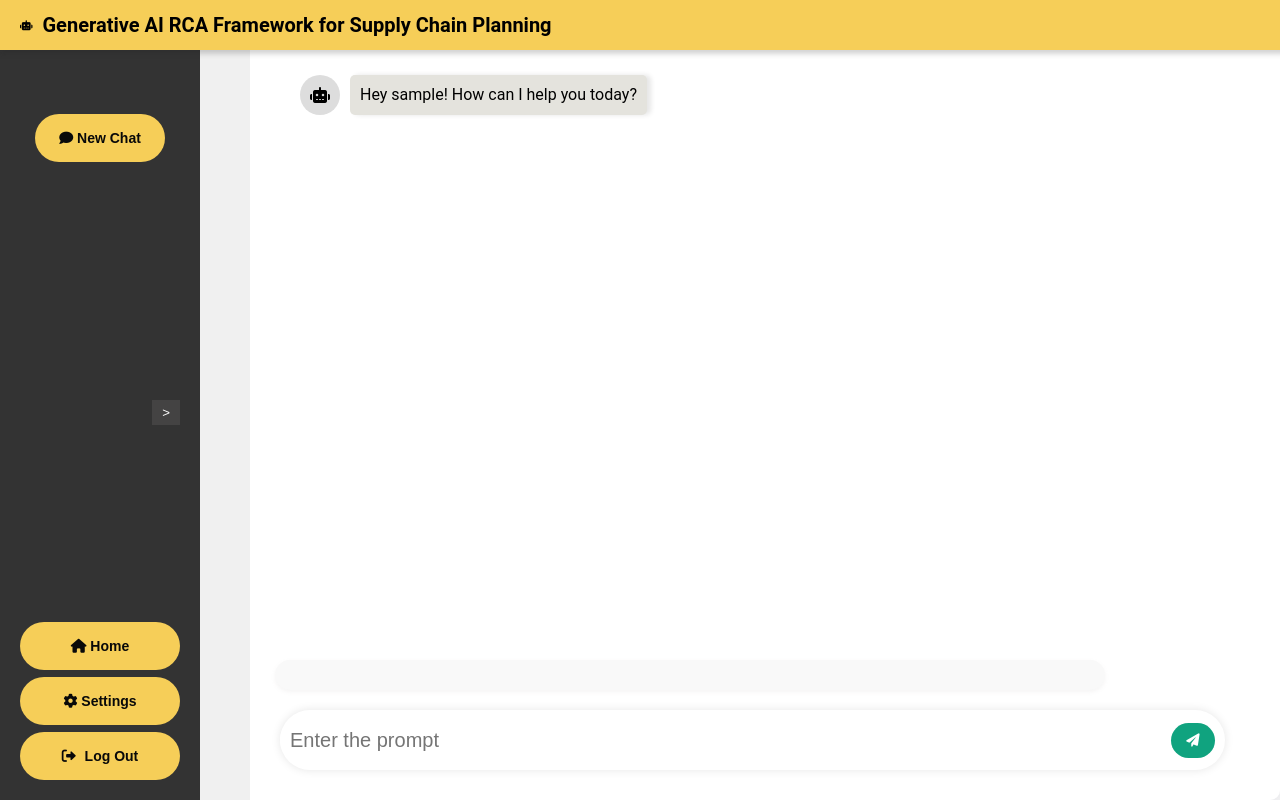
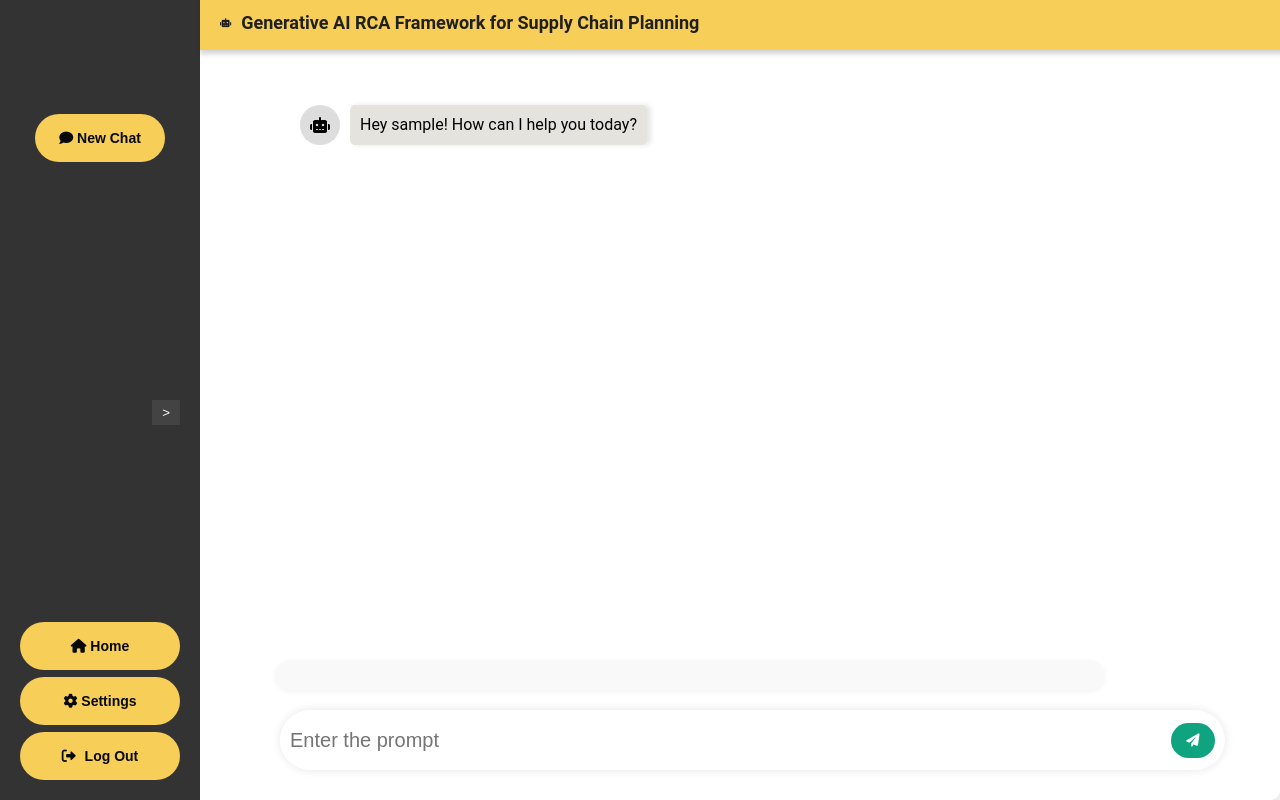
Before and after one commit to adityagupta199/GEN-AI-CHATBOT, a Flask app: page /chat in a window 1280 px wide. Run offline with Flask 3, Linux system fonts and the light colour scheme; the visitor is signed in with stand-in values (Sample User, id 1); some libraries are stand-ins or nearby versions.

Commit message:
Changes 19-04-24 11:30 pm

```diff
--- a/ppc_user_questions.json
+++ b/ppc_user_questions.json
@@ -1,6 +1,6 @@
 {
   "which are my underutilised Resources": 10,
-  "What is the overall fil rate for the All Month": 323,
+  "What is the overall fil rate for the All Month": 324,
   "What is the overall fil rate for jan": 1,
   "Give me the need quantity, met quantity and Fillrate for every dmdtype and date": 37,
   "Give me the product groupwise Fillrates & different demand type fill rates for all months": 13,
--- a/static/css/style.css
+++ b/static/css/style.css
@@ -24,56 +24,27 @@ body {
   overflow-y: auto;
 }
 
-.side-panel {
-  position: fixed;
-  display: flex;
-  top: 0;
-  left: 0;
-  width: 200px;
-  height: 100%;
-  background-color: #333;
-  color: #fff;
-  z-index: 1000;
-  flex-direction: column; /* Align items vertically */
-  justify-content: flex-start; /* Align items at the start by default */
-}
-
-.side-panel ul {
-  list-style-type: none;
-  padding: 0;
-  margin: 0;
-}
-
-.side-panel li {
-  padding: 20px;
-}
-
-.side-panel li:not(:last-child) {
-  border-bottom: 1px solid #fff; /* Add border below all items except last */
-}
-
-.side-panel li a {
-  color: #fff;
-  text-decoration: none;
-  display: block;
-}
-
-.side-panel li a:hover {
-  background-color: #555;
-}
-
-
 .chatbot-header {
 position: fixed; /* Fixed position */
 top: 0; /* Position from the top */
+left: 200px;
 width: 100%; /* Adjust the width to fill remaining space */
 background-color: #f6ce58; /* Background color */
-color: #000000; /* Text color */
+color: #212020; /* Text color */
 height: 50px; /* Adjust the height as needed */
 padding: 0 20px; /* Adjust padding as needed */
-font-size: 10px; /* Adjust font size as needed */
+font-size: 9px; /* Adjust font size as needed */
 z-index: 999; /* Ensure the header appears above the side panel */
 box-shadow: 0px 4px 5px rgba(35, 35, 35, 0.2);
+transition: width 2s ease;
+}
+
+.collapsed .chatbot-header {
+  display: flex;
+  left: 100px;
+  width: 100%;
+  align-items: center;
+   /* Align items at the center when panel is collapsed */
 }
 
 .logo {
@@ -96,6 +67,7 @@ box-shadow: 0px 4px 5px rgba(35, 35, 35, 0.2);
   margin-left: 275px;
 }
 
+
 .bot-icon {
   width: 40px;
   height: 40px;
@@ -112,7 +84,7 @@ box-shadow: 0px 4px 5px rgba(35, 35, 35, 0.2);
   flex-grow: 1;
   overflow-y: auto;
   padding: 25px;
-  margin-top: 50px;
+  margin-top: 80px;
   height: 100%;
 }
 .chat-messages {
@@ -574,19 +546,26 @@ tr:nth-child(even) {
   background-color: #efefea;
 }
 
+
+.side-panel {
+  position: fixed;
+  display: flex;
+  top: 0;
+  left: 0;
+  width: 200px;
+  height: 100%;
+  background-color: #333;
+  color: #fff;
+  z-index: 1000;
+  flex-direction: column; /* Align items vertically */
+  justify-content: flex-start; /* Align items at the start by default */
+  align-items: center;
+}
+
 .side-panel button:hover {
   background-color: #ddd;
 }
 
-.side-panel {
-  display: flex;
-  flex-direction: column;
-  align-items: center;
-}
-
-.collapsed .side-panel-container {
-  /*margin-left: 60px;*/
-}
 
 .collapsed .side-panel {
   display: flex;
@@ -610,8 +589,8 @@ tr:nth-child(even) {
   top: 0;
   left: 0;
   bottom: 0;
-  width: 250px; /* Set initial width of side panel */
-  background-color: #f0f0f0;
+  width: 200px; /* Set initial width of side panel */
+  background-color: #fff;
   transition: width 0.3s ease; /* Add smooth transition for panel animation */
 }
 
--- a/static/js/script.js
+++ b/static/js/script.js
@@ -5,33 +5,20 @@ document.addEventListener('DOMContentLoaded', function() {
   const topQuestionsContainer = document.querySelector('.top-questions');
   const newChatButton = document.getElementById('newChatButton'); // New Chat button
   const sidePanelContainer = document.querySelector('.side-panel-container');
+  const chatbotHeader = document.querySelector('.chatbotHeader-container');
   const togglePanelButton = document.getElementById('togglePanelButton');
+  const chatwindow = document.getElementById('chatwindow-container');
+
 
   function toggleSidePanel() {
     sidePanelContainer.classList.toggle('collapsed');
+    chatbotHeader.classList.toggle('collapsed')
+    chatwindow.classList.toggle('collapsed')
   }
 
   // Event listener for toggling the side panel
   togglePanelButton.addEventListener('click', toggleSidePanel);
 
-  function adjustHeaderWidth() {
-    const sidePanelWidth = sidePanelContainer.offsetWidth;
-    const narrowWidth = 60; // Width when panel is collapsed
-    const expandedWidth = 250; // Width when panel is expanded
-    const headerPadding = 20; // Extra padding for better visibility
-
-    if (sidePanelWidth === narrowWidth) {
-      chatBotHeader.style.width = `${sidePanelWidth - headerPadding}px`;
-    } else if (sidePanelWidth === expandedWidth) {
-      chatBotHeader.style.width = `${sidePanelWidth - headerPadding}px`;
-    }
-  }
-
-  // Initial adjustment on page load
-  adjustHeaderWidth();
-
-  // Adjust header width when side panel width changes
-  sidePanelContainer.addEventListener('transitionend', adjustHeaderWidth);
 
   chatForm.addEventListener('submit', async function(event) {
     event.preventDefault();
@@ -198,17 +185,6 @@ function sortTableByColumn(table, column, asc = true) {
   }
 }
 
-function toggleSidePanel() {
-  sidePanel.classList.toggle('collapsed');
-  iconButtons.classList.toggle('hidden');
-  labelButtons.classList.toggle('hidden');
-  if (sidePanel.classList.contains('collapsed')) {
-    togglePanelButton.innerHTML = '<span class="arrow">&gt;</span>';
-  } else {
-    togglePanelButton.innerHTML = '<span class="arrow">&lt;</span>';
-  }
-}
-
 // Function to clear chat history
 function clearChatHistory() {
   const chatHistory = document.querySelector('.chat-history');
--- a/templates/chatbot.html
+++ b/templates/chatbot.html
@@ -47,10 +47,12 @@
               <!-- Add more list items for other options -->
           </div>
         </div>
-        <div class="chatbot-header">
-          <div class="logo">
-            <i class="fas fa-robot"></i>
-            <h1>Generative AI RCA Framework for Supply Chain Planning</h1>
+        <div class="chatbotHeader-container">
+          <div class="chatbot-header">
+            <div class="logo">
+              <i class="fas fa-robot"></i>
+              <h1>Generative AI RCA Framework for Supply Chain Planning</h1>
+            </div>
           </div>
         </div>
         <div class="chat-window">
```
